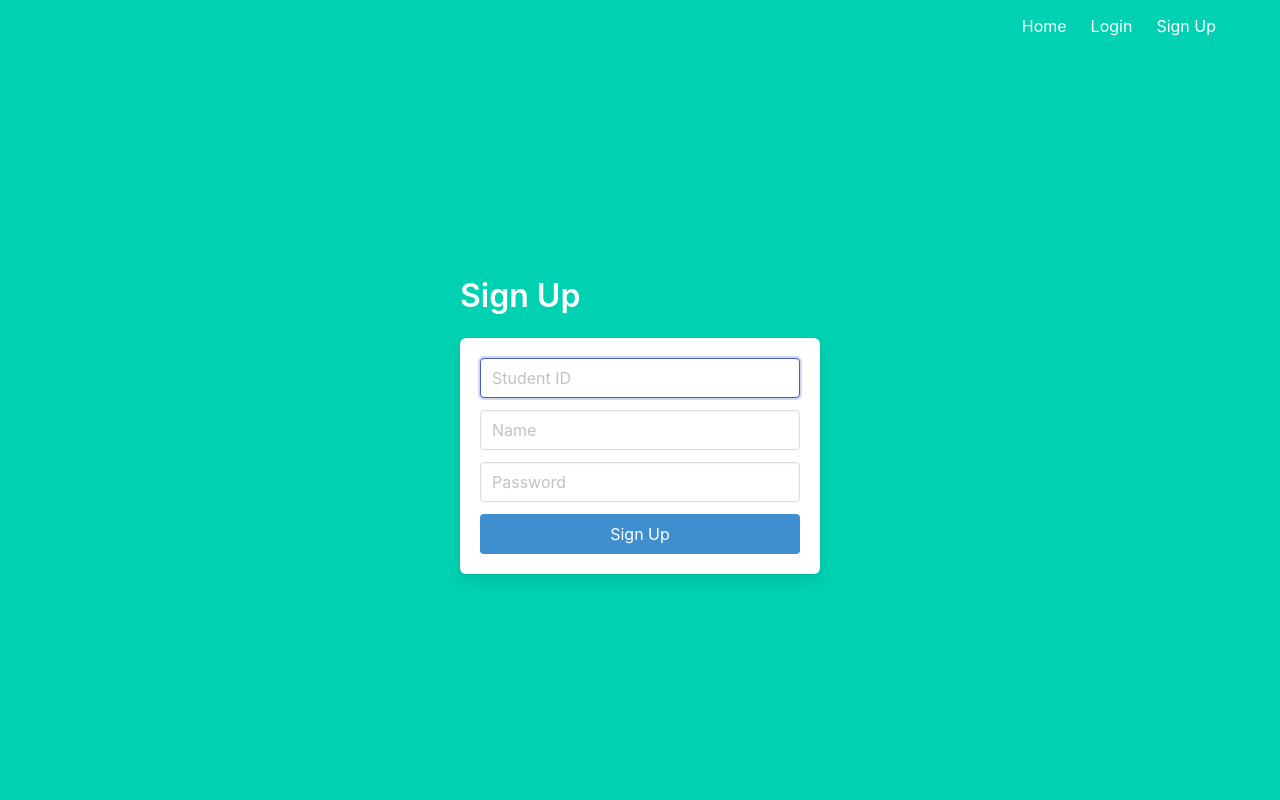
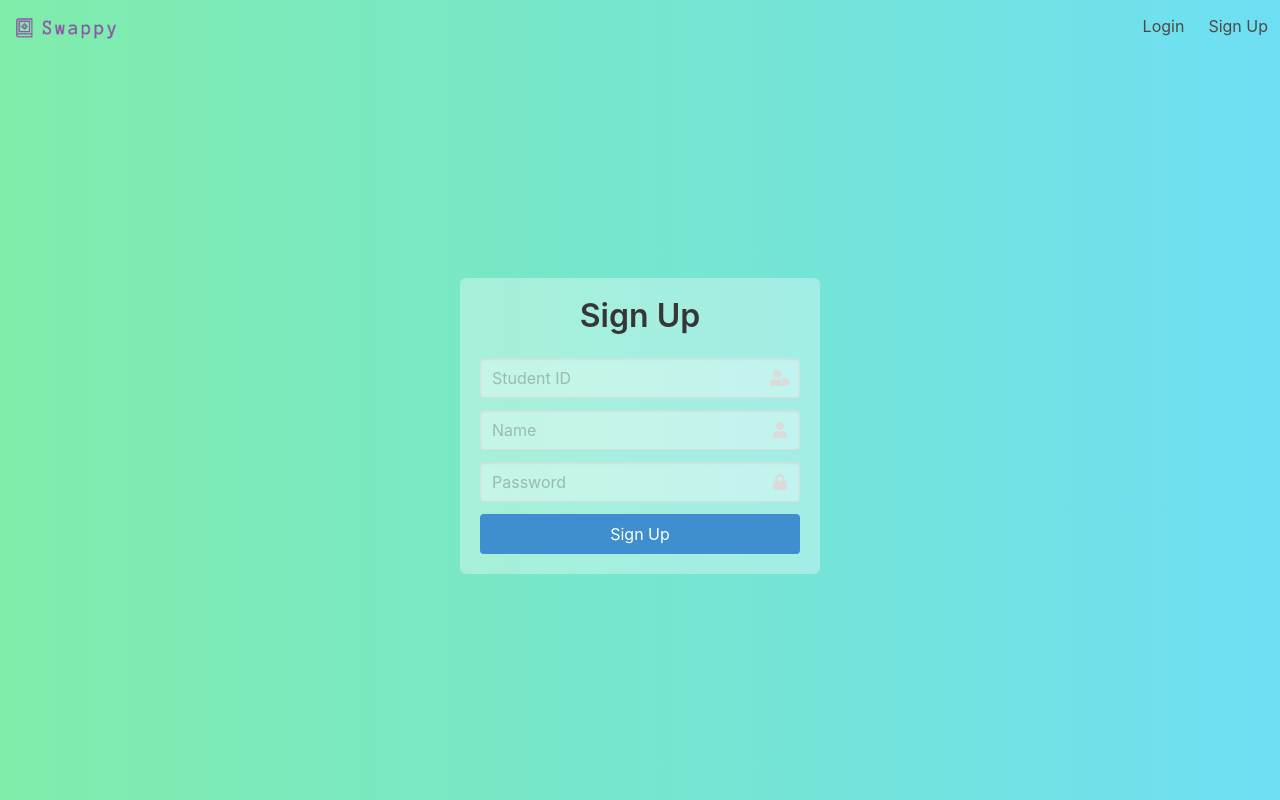
Before and after one commit to cathaypacific8747/xdhacks, a Flask app: page /signup in a window 1280 px wide. Run offline with Flask 2, Linux system fonts and the light colour scheme.

Commit message:
update appearance

```diff
--- a/project/auth.py
+++ b/project/auth.py
@@ -16,11 +16,18 @@ def signup_post():
     stdid = request.form.get('stdid') # unique
     name = request.form.get('name')
     password = request.form.get('password')
+    err = False
 
     user = User.query.filter_by(stdid=stdid).first()
     if user: # user exists in database, redirect to signup to retry
-        print(User.__dict__)
         flash('User already exists!', 'danger')
+        err = True
+
+    if len(stdid) != 10:
+        flash('Student ID must be 10 characters long!', 'warning')
+        err = True
+
+    if err:
         return redirect(url_for('auth.signup'))
 
     # otherwise create new user with hashed pwd.
@@ -39,12 +46,20 @@ def login_post():
     stdid = request.form.get('stdid')
     password = request.form.get('password')
     remember = bool(request.form.get('remember'))
+    err = False
 
     user = User.query.filter_by(stdid=stdid).first()
 
     if not user or not check_password_hash(user.password, password):
-        flash('Please check your login details and try again!', 'danger')
-        return redirect(url_for('auth.login')) # if user not found or password hash does not match, try again
+        flash('Please check your login details and try again!', 'danger') # if user not found or password hash does not match, try again
+        err = True
+
+    if len(stdid) != 10:
+        flash('Student ID must be 10 characters long!', 'warning')
+        err = True
+
+    if err:
+        return redirect(url_for('auth.login'))
 
     login_user(user, remember=remember)
     return redirect(url_for('main.profile')) # redirect to profile page when signup is successful
--- /dev/null
+++ b/project/static/css/base.css
@@ -0,0 +1,30 @@
+html {
+    overflow-y: hidden; /* fix scroll bar issues */
+}
+
+body {
+    background: rgb(244,219,114);
+    background: linear-gradient(90deg, rgba(244,219,114,1) 0%, rgba(134,241,145,1) 50%, rgba(107,221,255,1) 100%);
+	background-size: 300% 300%;
+	animation: gradient 20s ease infinite;
+}
+
+@keyframes gradient {
+	0% {
+		background-position: 0% 50%;
+	}
+	50% {
+		background-position: 100% 50%;
+	}
+	100% {
+		background-position: 0% 50%;
+	}
+}
+
+#banner {
+    height: 100%;
+}
+
+.translucent {
+    background-color: #ffffff55;
+}
--- a/project/templates/base.html
+++ b/project/templates/base.html
@@ -6,16 +6,21 @@
         <!-- <meta http-equiv="X-UA-Compatible" content="IE=edge"> -->
         <meta name="viewport" content="width=device-width, initial-scale=1">
         <link rel="stylesheet" href="https://cdnjs.cloudflare.com/ajax/libs/bulma/0.9.2/css/bulma.min.css" integrity="sha512-byErQdWdTqREz6DLAA9pCnLbdoGGhXfU6gm1c8bkf7F51JVmUBlayGe2A31VpXWQP+eiJ3ilTAZHCR3vmMyybA==" crossorigin="anonymous" referrerpolicy="no-referrer" />
+        <link rel="stylesheet" href="https://cdnjs.cloudflare.com/ajax/libs/font-awesome/5.15.3/css/all.min.css" integrity="sha512-iBBXm8fW90+nuLcSKlbmrPcLa0OT92xO1BIsZ+ywDWZCvqsWgccV3gFoRBv0z+8dLJgyAHIhR35VZc2oM/gI1w==" crossorigin="anonymous" referrerpolicy="no-referrer" />        <link rel="stylesheet" href="{{ url_for('static', filename='css/base.css') }}">
     </head>
 
     <body>
-        <section class="hero is-primary is-fullheight">
+        <section class="hero is-fullheight">
             <div class="hero-head">
                 <nav class="navbar">
-                    <div class="container">
-                        <div id="navbarMenuHeroA" class="navbar-menu">
+                    <div class="navbar-brand" id="banner">
+                        <a class="navbar-item" href="{{ url_for('main.index') }}">
+                            <img src="{{ url_for('static', filename='img/logo/banner.png') }}" alt="Swappy">
+                        </a>
+                    </div>
+
+                    <div id="navbarExampleTransparentExample" class="navbar-menu">
                         <div class="navbar-end">
-                                <a href="{{ url_for('main.index') }}" class="navbar-item">Home</a>
                             {% if current_user.is_authenticated %}
                             <a href="{{ url_for('main.profile') }}" class="navbar-item">Profile</a>
                             <a href="{{ url_for('main.market') }}" class="navbar-item">Market</a>
@@ -29,7 +34,6 @@
                             {% endif %}
                         </div>
                     </div>
-                    </div>
                 </nav>
             </div>
             <div class="hero-body">
--- a/project/templates/index.html
+++ b/project/templates/index.html
@@ -2,6 +2,6 @@
 
 {% block content %}
 <h1 class="title">
-  TEST
+    Swappy
 </h1>
 {% endblock %}
--- a/project/templates/signup.html
+++ b/project/templates/signup.html
@@ -2,30 +2,40 @@
 
 {% block content %}
 <div class="column is-4 is-offset-4">
-    <h3 class="title">Sign Up</h3>
-    <div class="box">
+    <div class="box translucent is-shadowless">
+        <h3 class="title has-text-centered">Sign Up</h3>
         {% with messages = get_flashed_messages(with_categories=true) %}
         {% if messages %}
         {% for category, message in messages %}
-        <div class="notification is-{{ category }}">{{ message }}</div>
+        <div class="notification has-text-{{ category }}-dark translucent">{{ message }}</div>
         {% endfor %}
         {% endif %}
         {% endwith %}
         <form method="POST" action="/signup">
             <div class="field">
-                <div class="control">
-                    <input class="input" type="text" name="stdid" placeholder="Student ID" autofocus="">
+                <div class="control has-icons-right">
+                    <input id="stdid" class="input translucent" type="text" name="stdid" placeholder="Student ID" maxlength="10">
+                    <span class="icon is-small is-right">
+                        <i class="fas fa-user-tag"></i>
+                    </span>
                 </div>
             </div>
 
             <div class="field">
-                <div class="control">
-                    <input class="input" type="text" name="name" placeholder="Name">
+                <div class="control has-icons-right">
+                    <input id="name" class="input translucent" type="text" name="name" placeholder="Name">
+                    <span class="icon is-small is-right">
+                        <i class="fas fa-user"></i>
+                    </span>
                 </div>
             </div>
+
             <div class="field">
-                <div class="control">
-                    <input class="input" type="password" name="password" placeholder="Password">
+                <div class="control has-icons-right">
+                    <input id="pwdInput" class="input translucent" type="password" name="password" placeholder="Password">
+                    <span class="icon is-small is-right">
+                        <i class="fas fa-lock"></i>
+                    </span>
                 </div>
             </div>
 
```
Also changed, not shown: project/templates/login.html (+13 -7 lines), README.md, project/static/img/logo/banner.png (added), project/static/js/user.js (added), 1 other file. Lines whose indentation alone changed are shown as unchanged.
